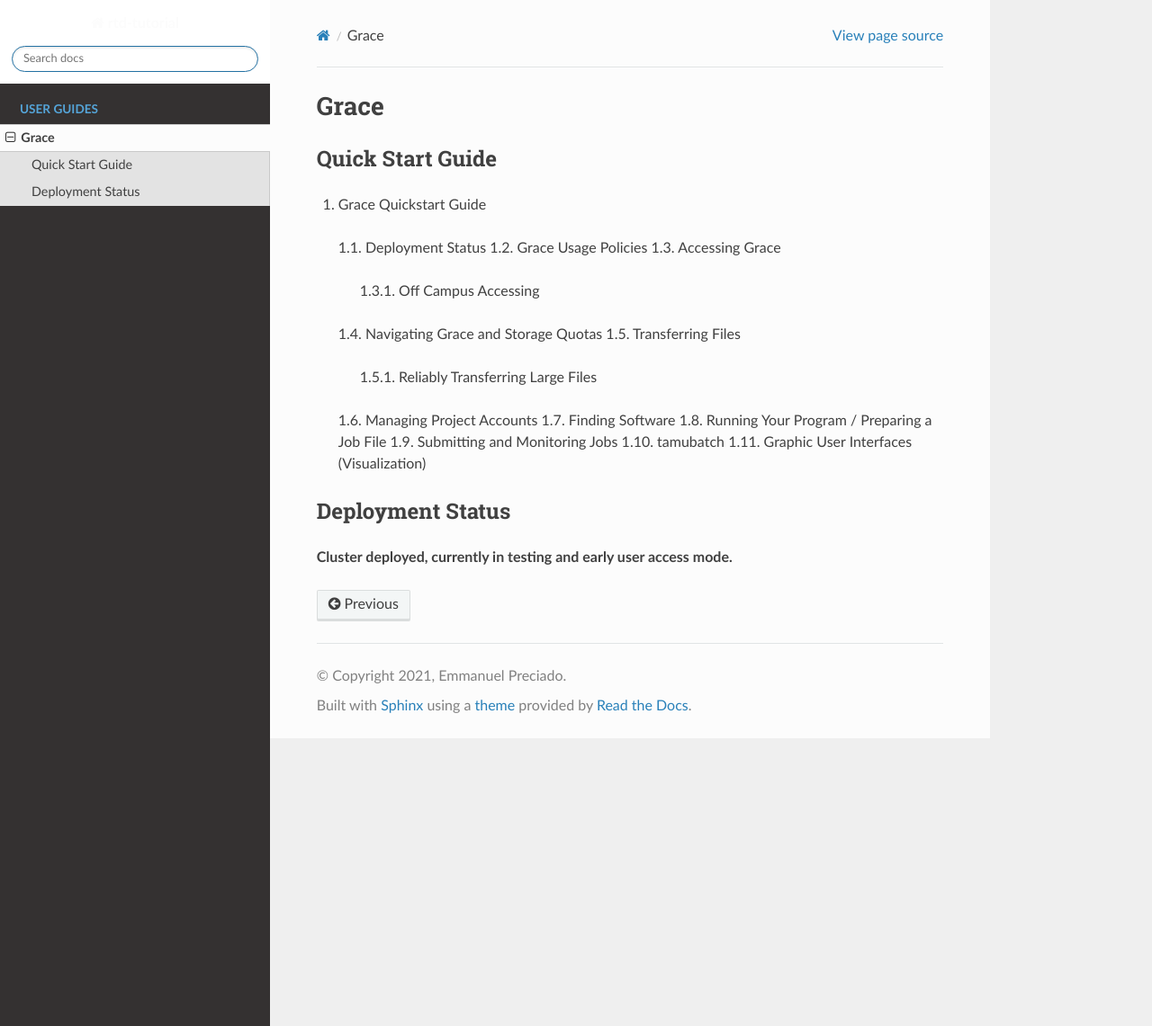
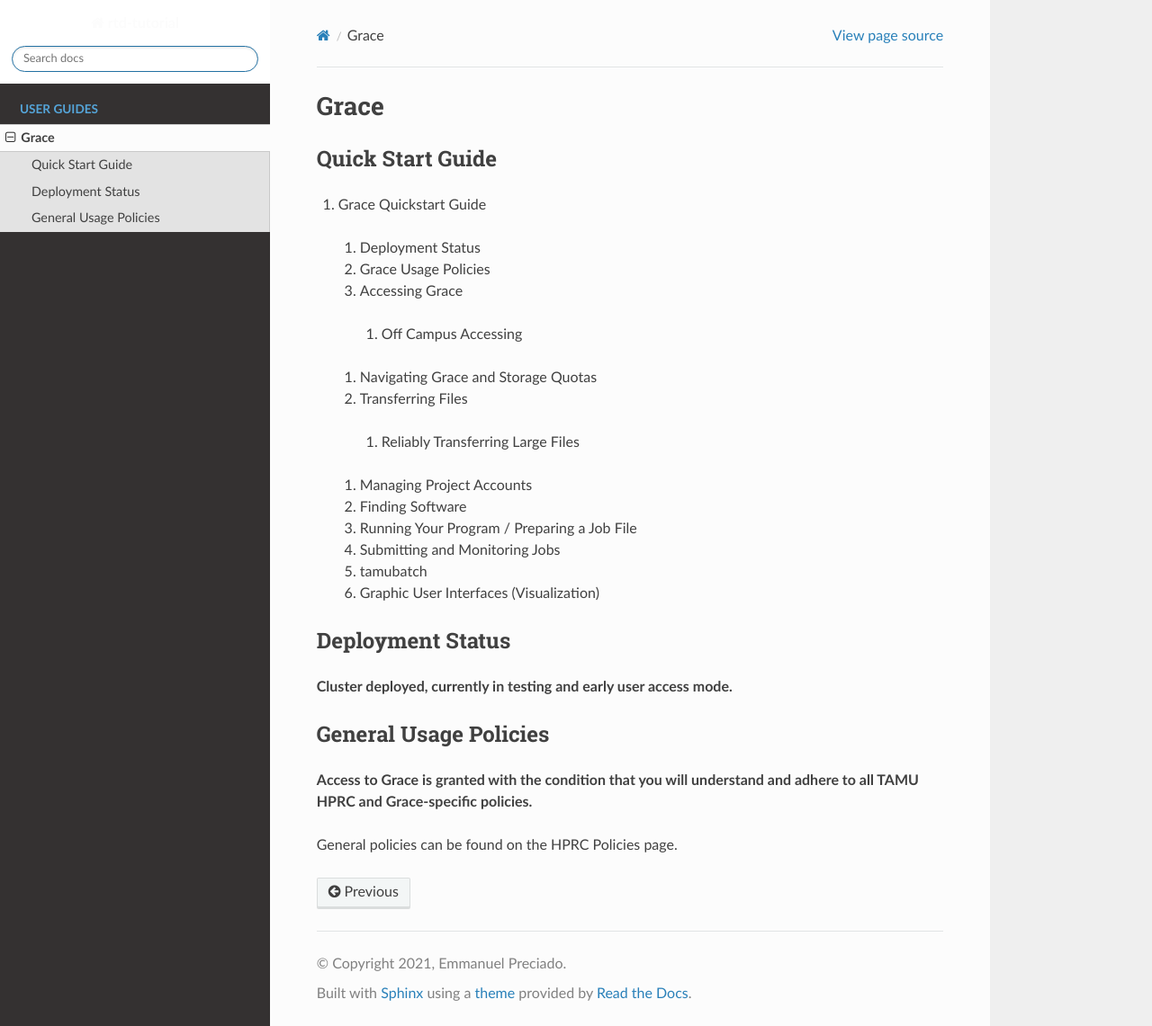
Before and after one commit to EmmanuelDej/rtd-tutorial, a Sphinx documentation site: the page built from docs/grace.rst, in a window 1280 px wide and 1141 px high. Shown: the whole window at 90% size. Built offline with Sphinx 7.4.7 and the Read the Docs theme 2.0.0, drawn with Linux system fonts in a browser that asks for light colours; pages that are not in the unit, such as notebooks, are missing from menus.

Commit message:
Update grace.rst

```diff
--- a/docs/grace.rst
+++ b/docs/grace.rst
@@ -5,21 +5,27 @@ Grace
 
 Quick Start Guide
 -----------------
-1. Grace Quickstart Guide
-  1.1. Deployment Status
-  1.2. Grace Usage Policies
-  1.3. Accessing Grace
-    1.3.1. Off Campus Accessing
-  1.4. Navigating Grace and Storage Quotas
-  1.5. Transferring Files
-    1.5.1. Reliably Transferring Large Files
-  1.6. Managing Project Accounts
-  1.7. Finding Software
-  1.8. Running Your Program / Preparing a Job File
-  1.9. Submitting and Monitoring Jobs
-  1.10. tamubatch
-  1.11. Graphic User Interfaces (Visualization)
+#. Grace Quickstart Guide
+  #. Deployment Status
+  #. Grace Usage Policies
+  #. Accessing Grace
+    #. Off Campus Accessing
+  #. Navigating Grace and Storage Quotas
+  #. Transferring Files
+    #. Reliably Transferring Large Files
+  #. Managing Project Accounts
+  #. Finding Software
+  #. Running Your Program / Preparing a Job File
+  #. Submitting and Monitoring Jobs
+  #. tamubatch
+  #. Graphic User Interfaces (Visualization)
 
 Deployment Status
 -----------------
 **Cluster deployed, currently in testing and early user access mode.**
+
+General Usage Policies
+----------------------
+**Access to Grace is granted with the condition that you will understand and adhere to all TAMU HPRC and Grace-specific policies.**
+
+General policies can be found on the HPRC Policies page.
```
